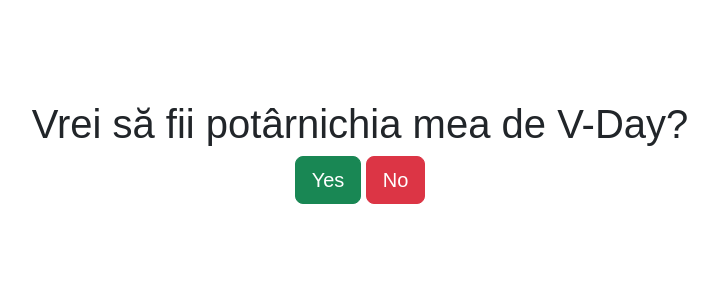
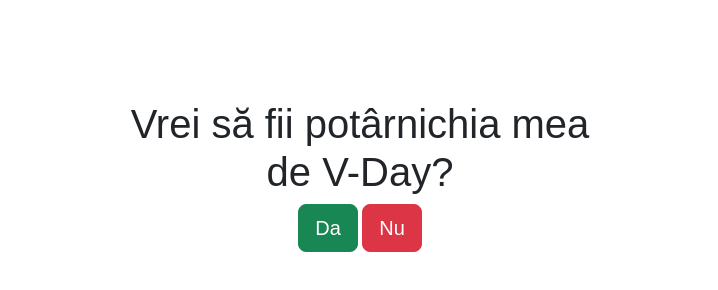
Before and after one commit to claudiudragomir/vday, a plain HTML site: page index.html in a window 1280 px wide. Shown: the whole page, without its empty margins (280-998 px from the left). Drawn offline with nearby package versions, Linux system fonts and the light colour scheme.

Commit message:
Update index.html

```diff
--- a/index.html
+++ b/index.html
@@ -15,11 +15,11 @@
 </head>
 <body>
 
-    <h1>Vrei să fii potârnichia mea de V-Day?</h1>
+    <h1>Vrei să fii potârnichia mea<br> de V-Day?</h1>
 
     <div>
-        <button id="yes" class="btn btn-success btn-lg" onclick="goToPage()">Yes</button>
-        <button id="no" class="btn btn-danger btn-lg" onclick="makeYesBigger()">No</button>
+        <button id="yes" class="btn btn-success btn-lg" onclick="goToPage()">Da</button>
+        <button id="no" class="btn btn-danger btn-lg" onclick="makeYesBigger()">Nu</button>
     </div>
 
     <script>
```
